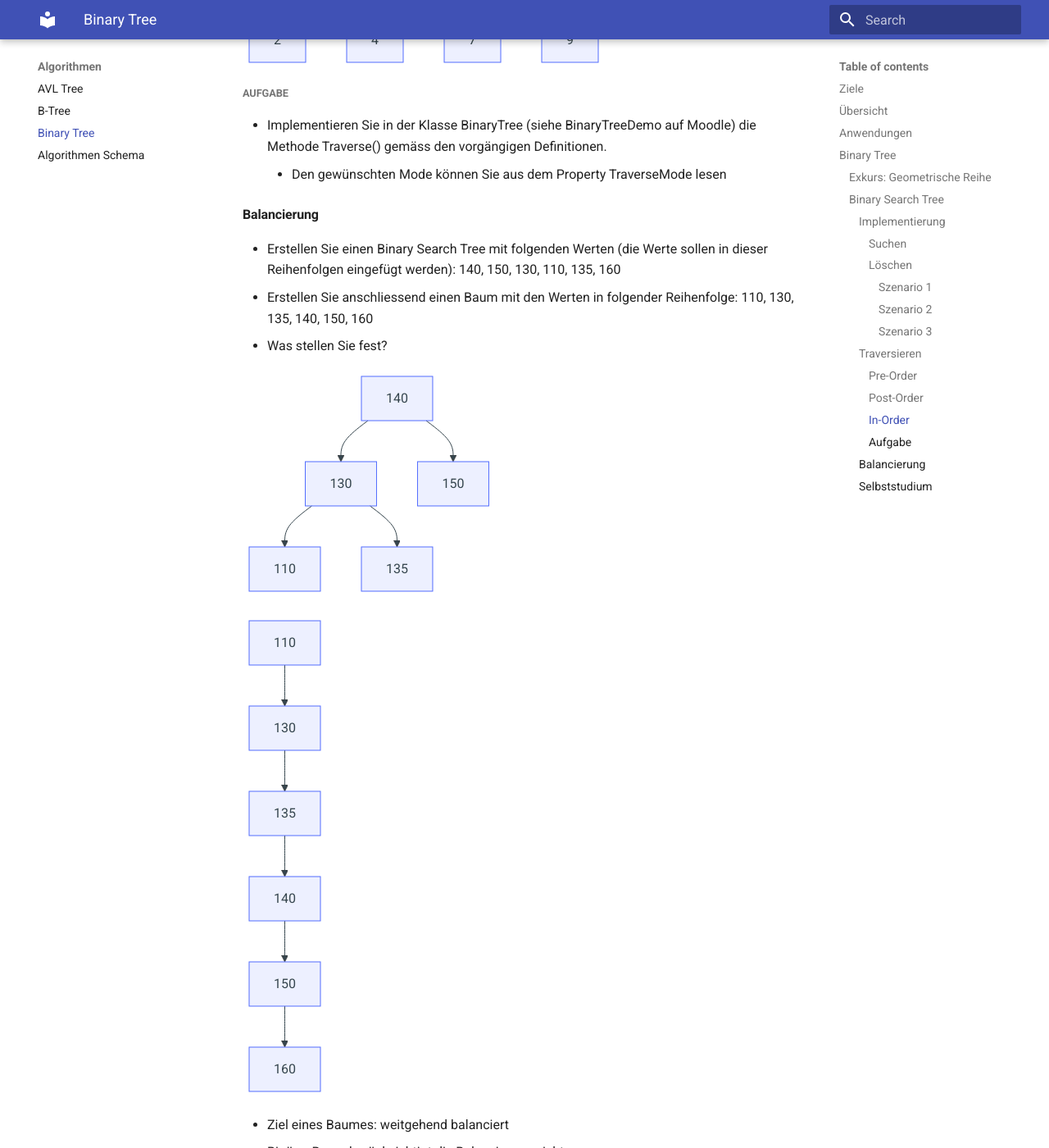
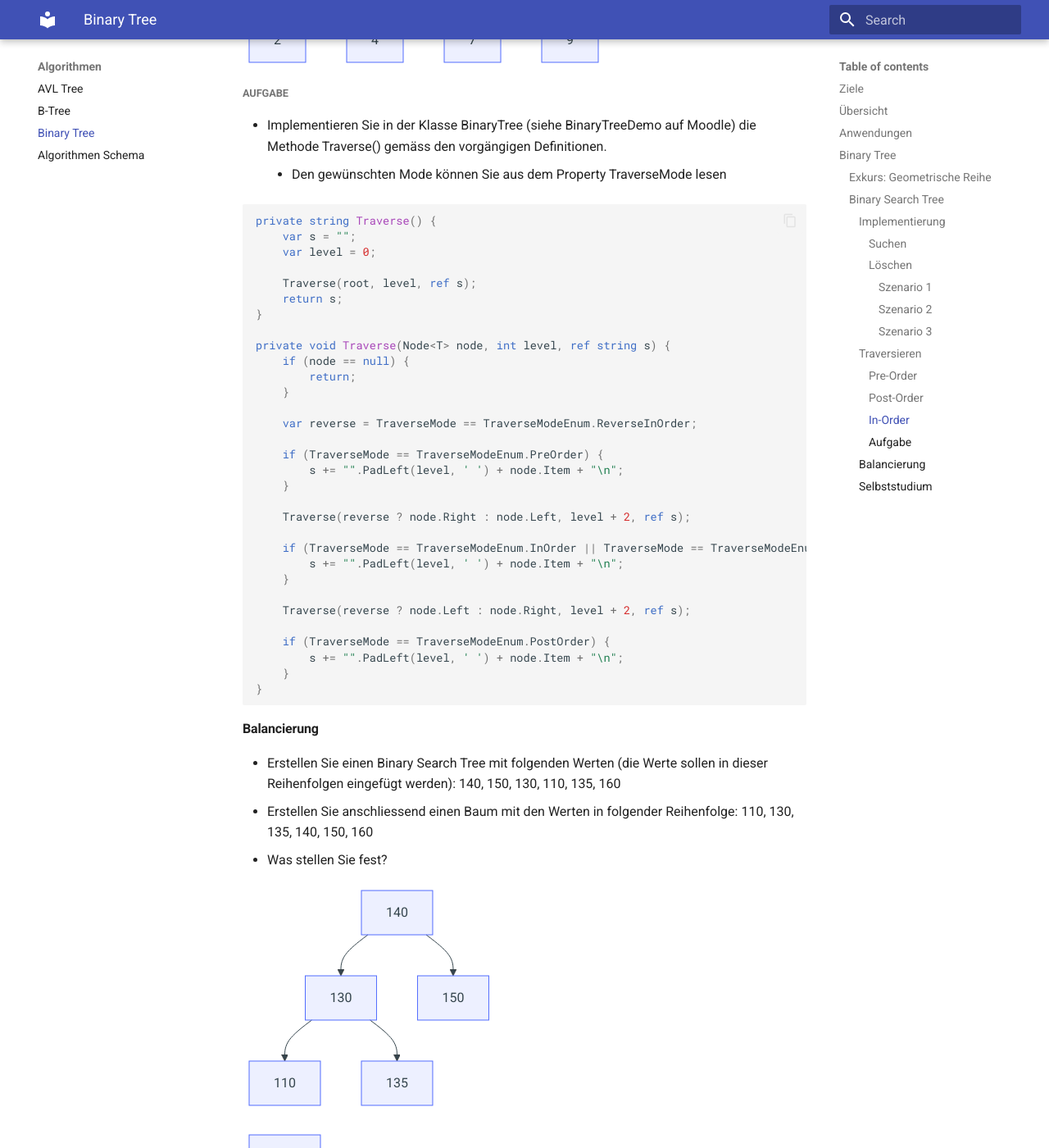
Before and after one commit to tsolenthaler/zbwAlgDs, an MkDocs documentation site: the page built from docs/algorithmen/binary-tree.md, in a window 1280 px wide and 1400 px high, scrolled down 10174 px. Shown: the whole window at 82% size. Built offline with MkDocs 1.6.1 and Material for MkDocs 9.7.7, drawn with Linux system fonts in a browser that asks for light colours.

Commit message:
Implement Traverse method for binary tree traversal with multiple modes

````diff
--- a/docs/algorithmen/binary-tree.md
+++ b/docs/algorithmen/binary-tree.md
@@ -384,6 +384,39 @@ flowchart TD
 * Implementieren Sie in der Klasse BinaryTree<T> (siehe BinaryTreeDemo auf Moodle) die Methode Traverse() gemäss den vorgängigen Definitionen.
     * Den gewünschten Mode können Sie aus dem Property TraverseMode lesen
 
+```C#
+private string Traverse() {
+    var s = "";
+    var level = 0;
+
+    Traverse(root, level, ref s);
+    return s;
+}
+
+private void Traverse(Node<T> node, int level, ref string s) {
+    if (node == null) {
+        return;
+    }
+
+    var reverse = TraverseMode == TraverseModeEnum.ReverseInOrder;
+
+    if (TraverseMode == TraverseModeEnum.PreOrder) {
+        s += "".PadLeft(level, ' ') + node.Item + "\n";
+    }
+
+    Traverse(reverse ? node.Right : node.Left, level + 2, ref s);
+
+    if (TraverseMode == TraverseModeEnum.InOrder || TraverseMode == TraverseModeEnum.ReverseInOrder) {
+        s += "".PadLeft(level, ' ') + node.Item + "\n";
+    }
+
+    Traverse(reverse ? node.Left : node.Right, level + 2, ref s);
+
+    if (TraverseMode == TraverseModeEnum.PostOrder) {
+        s += "".PadLeft(level, ' ') + node.Item + "\n";
+    }
+}
+```
 
 #### Balancierung
 
````
